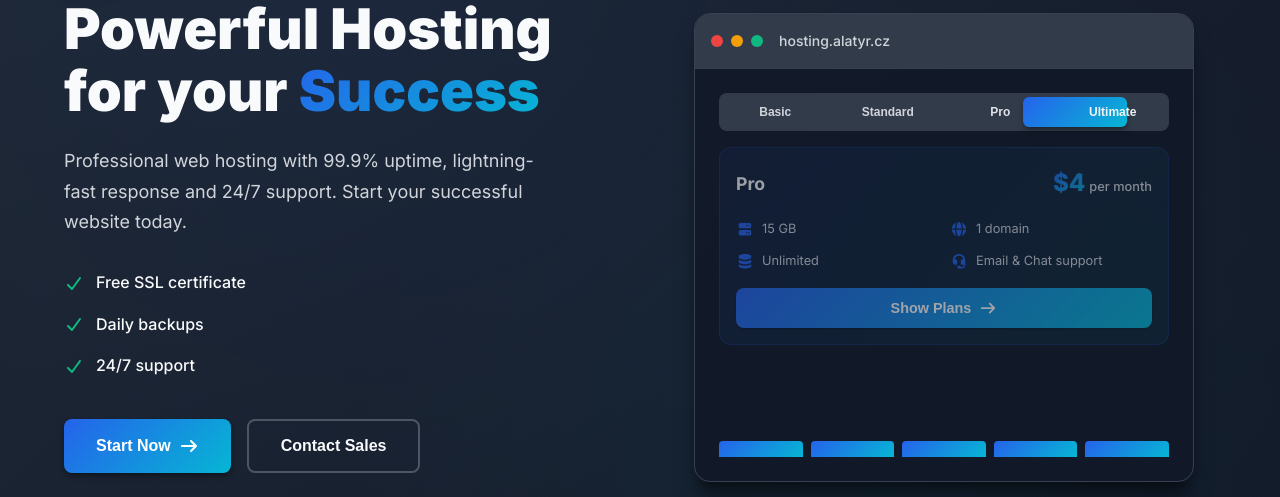
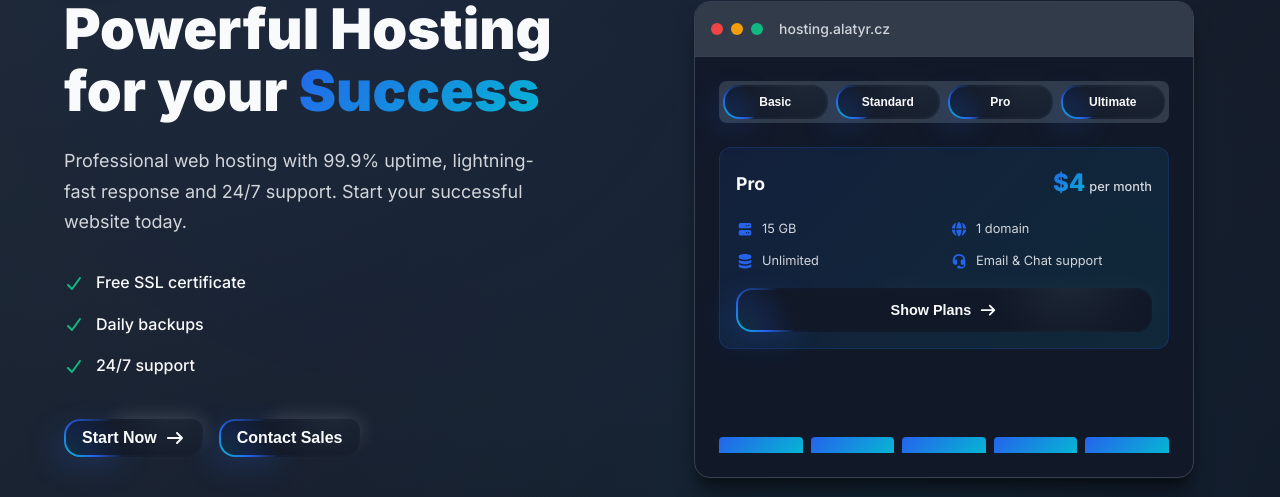
Before and after one commit to Svarog-tech/Svarog_web, a React (Create React App) app: page / in a window 1280 px wide. Shown: the part 300-797 px from the top of the page. Built offline with nearby package versions, Linux system fonts and the light colour scheme; no server answers.

Commit message:
moderni tlacitka misto claude sracka gradientu

```diff
--- a/src/App.css
+++ b/src/App.css
@@ -571,42 +571,145 @@ body {
 }
 
 .primary-btn {
-  background: var(--gradient-primary);
-  color: white;
+  cursor: pointer;
+  font-size: 1rem;
+  font-weight: 600;
+  border-radius: 16px;
   border: none;
-  padding: 1rem 2rem;
-  border-radius: 8px;
-  font-size: 1rem;
-  font-weight: 600;
-  cursor: pointer;
-  display: flex;
+  padding: 2px;
+  background: radial-gradient(circle 80px at 80% -10%, var(--surface), var(--surface-light));
+  position: relative;
+  display: inline-flex;
   align-items: center;
   gap: 0.5rem;
   transition: all 0.3s ease;
-  box-shadow: var(--shadow-md);
+}
+
+.primary-btn::after {
+  content: "";
+  position: absolute;
+  width: 65%;
+  height: 60%;
+  border-radius: 120px;
+  top: 0;
+  right: 0;
+  box-shadow: 0 0 20px rgba(255, 255, 255, 0.2);
+  z-index: -1;
+}
+
+[data-theme="dark"] .primary-btn {
+  background: radial-gradient(circle 80px at 80% -10%, var(--surface-light), var(--surface));
+}
+
+.primary-btn::before {
+  content: "";
+  position: absolute;
+  width: 70px;
+  height: 100%;
+  border-radius: 16px;
+  bottom: 0;
+  left: 0;
+  background: radial-gradient(
+    circle 60px at 0% 100%,
+    var(--accent-color),
+    var(--primary-color),
+    transparent
+  );
+  box-shadow: -10px 10px 30px rgba(37, 99, 235, 0.18);
+  z-index: 0;
+}
+
+.primary-btn > * {
+  position: relative;
+  z-index: 3;
+  padding: 0.5rem 1rem;
+  border-radius: 14px;
+  color: var(--text-primary);
+  background: radial-gradient(circle 80px at 80% -50%, var(--surface-alt), var(--surface));
+  display: flex;
+  align-items: center;
+  gap: 0.5rem;
+  width: 100%;
+  justify-content: center;
+}
+
+[data-theme="dark"] .primary-btn > * {
+  background: radial-gradient(circle 80px at 80% -50%, var(--surface-light), var(--surface));
 }
 
 .primary-btn:hover {
   transform: translateY(-2px);
-  box-shadow: var(--shadow-xl);
 }
 
 .secondary-btn {
-  background: transparent;
-  color: var(--text-primary);
-  border: 2px solid var(--border-medium);
-  padding: 1rem 2rem;
-  border-radius: 8px;
+  cursor: pointer;
   font-size: 1rem;
   font-weight: 600;
-  cursor: pointer;
+  border-radius: 16px;
+  border: none;
+  padding: 2px;
+  background: radial-gradient(circle 80px at 80% -10%, var(--surface), var(--surface-light));
+  position: relative;
+  display: inline-flex;
+  align-items: center;
+  gap: 0.5rem;
   transition: all 0.3s ease;
 }
 
+.secondary-btn::after {
+  content: "";
+  position: absolute;
+  width: 65%;
+  height: 60%;
+  border-radius: 120px;
+  top: 0;
+  right: 0;
+  box-shadow: 0 0 20px rgba(255, 255, 255, 0.2);
+  z-index: -1;
+}
+
+[data-theme="dark"] .secondary-btn {
+  background: radial-gradient(circle 80px at 80% -10%, var(--surface-light), var(--surface));
+}
+
+.secondary-btn::before {
+  content: "";
+  position: absolute;
+  width: 70px;
+  height: 100%;
+  border-radius: 16px;
+  bottom: 0;
+  left: 0;
+  background: radial-gradient(
+    circle 60px at 0% 100%,
+    var(--accent-color),
+    var(--primary-color),
+    transparent
+  );
+  box-shadow: -10px 10px 30px rgba(37, 99, 235, 0.18);
+  z-index: 0;
+}
+
+.secondary-btn > * {
+  position: relative;
+  z-index: 3;
+  padding: 0.5rem 1rem;
+  border-radius: 14px;
+  color: var(--text-primary);
+  background: radial-gradient(circle 80px at 80% -50%, var(--surface-alt), var(--surface));
+  display: flex;
+  align-items: center;
+  gap: 0.5rem;
+  width: 100%;
+  justify-content: center;
+}
+
+[data-theme="dark"] .secondary-btn > * {
+  background: radial-gradient(circle 80px at 80% -50%, var(--surface-light), var(--surface));
+}
+
 .secondary-btn:hover {
-  background: var(--surface-alt);
-  border-color: var(--primary-color);
-  color: var(--primary-color);
+  transform: translateY(-2px);
 }
 
 .hero-stats {
@@ -772,52 +875,80 @@ body {
 
 .plan-selector-btn {
   flex: 1;
-  background: transparent;
+  cursor: pointer;
+  font-size: 0.75rem;
+  font-weight: 600;
+  border-radius: 16px;
   border: none;
-  padding: 0.5rem 0.75rem;
-  border-radius: 6px;
-  font-size: 0.75rem;
-  font-weight: 600;
-  cursor: pointer;
-  color: var(--text-secondary);
+  padding: 2px;
+  background: radial-gradient(circle 80px at 80% -10%, var(--surface), var(--surface-light));
   position: relative;
-  z-index: 1;
-}
-
-/* Smooth Tab Active Background */
-.active-tab-background {
+  display: inline-flex;
+  align-items: center;
+  transition: all 0.3s ease;
+}
+
+.plan-selector-btn::after {
+  content: "";
   position: absolute;
+  width: 65%;
+  height: 60%;
+  border-radius: 120px;
   top: 0;
+  right: 0;
+  box-shadow: 0 0 20px rgba(255, 255, 255, 0.2);
+  z-index: -1;
+}
+
+[data-theme="dark"] .plan-selector-btn {
+  background: radial-gradient(circle 80px at 80% -10%, var(--surface-light), var(--surface));
+}
+
+.plan-selector-btn::before {
+  content: "";
+  position: absolute;
+  width: 40px;
+  height: 100%;
+  border-radius: 16px;
+  bottom: 0;
   left: 0;
-  right: 0;
-  bottom: 0;
-  background: var(--gradient-primary);
-  border-radius: 6px;
-  z-index: -1;
-  box-shadow: var(--shadow-md);
-}
-
-/* Active Tab Text */
-.plan-selector-btn.active .tab-text {
-  color: white;
-  position: relative;
-  z-index: 2;
-}
-
-/* Non-active Tab Text */
+  background: radial-gradient(
+    circle 40px at 0% 100%,
+    var(--accent-color),
+    var(--primary-color),
+    transparent
+  );
+  box-shadow: -10px 10px 30px rgba(37, 99, 235, 0.18);
+  z-index: 0;
+}
+
+/* Tab Text Container */
 .tab-text {
   position: relative;
-  z-index: 2;
-  transition: color 0.2s ease;
+  z-index: 3;
+  padding: 0.5rem 0.75rem;
+  border-radius: 14px;
+  color: var(--text-primary);
+  background: radial-gradient(circle 80px at 80% -50%, var(--surface-alt), var(--surface));
+  display: flex;
+  align-items: center;
+  width: 100%;
+  justify-content: center;
+  transition: all 0.2s ease;
+}
+
+[data-theme="dark"] .tab-text {
+  background: radial-gradient(circle 80px at 80% -50%, var(--surface-light), var(--surface));
+}
+
+/* Active Tab */
+.plan-selector-btn.active .tab-text {
+  color: var(--text-primary);
 }
 
 /* Hover Effects */
-.plan-selector-btn:hover:not(.active) {
-  color: var(--text-primary);
-}
-
-.plan-selector-btn:hover:not(.active) .tab-text {
-  color: var(--text-primary);
+.plan-selector-btn:hover {
+  transform: translateY(-2px);
 }
 
 /* Billing Toggle */
@@ -955,26 +1086,75 @@ body {
 
 .preview-show-plans-btn {
   width: 100%;
-  background: var(--gradient-primary);
-  color: white;
+  cursor: pointer;
+  font-size: 0.9rem;
+  font-weight: 600;
+  border-radius: 16px;
   border: none;
-  padding: 0.75rem 1.25rem;
-  border-radius: 8px;
-  font-size: 0.9rem;
-  font-weight: 600;
-  cursor: pointer;
+  padding: 2px;
+  background: radial-gradient(circle 80px at 80% -10%, var(--surface), var(--surface-light));
+  position: relative;
+  display: inline-flex;
+  align-items: center;
+  gap: 0.5rem;
   transition: all 0.3s ease;
   margin-top: 1rem;
-  display: flex;
-  align-items: center;
+}
+
+.preview-show-plans-btn::after {
+  content: "";
+  position: absolute;
+  width: 65%;
+  height: 60%;
+  border-radius: 120px;
+  top: 0;
+  right: 0;
+  box-shadow: 0 0 20px rgba(255, 255, 255, 0.2);
+  z-index: -1;
+}
+
+[data-theme="dark"] .preview-show-plans-btn {
+  background: radial-gradient(circle 80px at 80% -10%, var(--surface-light), var(--surface));
+}
+
+.preview-show-plans-btn::before {
+  content: "";
+  position: absolute;
+  width: 70px;
+  height: 100%;
+  border-radius: 16px;
+  bottom: 0;
+  left: 0;
+  background: radial-gradient(
+    circle 60px at 0% 100%,
+    var(--accent-color),
+    var(--primary-color),
+    transparent
+  );
+  box-shadow: -10px 10px 30px rgba(37, 99, 235, 0.18);
+  z-index: 0;
+}
+
+.preview-show-plans-btn > * {
+  position: relative;
+  z-index: 3;
+  padding: 0.75rem 1.25rem;
+  border-radius: 14px;
+  color: var(--text-primary);
+  background: radial-gradient(circle 80px at 80% -50%, var(--surface-alt), var(--surface));
+  display: flex;
+  align-items: center;
+  gap: 0.5rem;
+  width: 100%;
   justify-content: center;
-  gap: 0.5rem;
-  box-shadow: var(--shadow-sm);
+}
+
+[data-theme="dark"] .preview-show-plans-btn > * {
+  background: radial-gradient(circle 80px at 80% -50%, var(--surface-light), var(--surface));
 }
 
 .preview-show-plans-btn:hover {
-  transform: translateY(-1px);
-  box-shadow: var(--shadow-md);
+  transform: translateY(-2px);
 }
 
 /* Dark mode adjustments */
--- a/src/components/Hero.tsx
+++ b/src/components/Hero.tsx
@@ -91,11 +91,13 @@ const Hero: React.FC = () => {
                 className="primary-btn"
                 onClick={() => document.getElementById('hosting')?.scrollIntoView({ behavior: 'smooth' })}
               >
-                {t('hero.startNow')}
-                <FontAwesomeIcon icon={faArrowRight} />
+                <span>
+                  {t('hero.startNow')}
+                  <FontAwesomeIcon icon={faArrowRight} />
+                </span>
               </button>
               <button className="secondary-btn">
-                {t('hero.contactSales')}
+                <span>{t('hero.contactSales')}</span>
               </button>
             </motion.div>
 
@@ -154,20 +156,7 @@ const Hero: React.FC = () => {
                           stiffness: 400,
                           damping: 30
                         }}
-                        style={{ position: 'relative' }}
                       >
-                        {selectedPlan.id === plan.id && (
-                          <motion.div
-                            layoutId="activeTab"
-                            className="active-tab-background"
-                            initial={false}
-                            transition={{
-                              type: "spring",
-                              stiffness: 500,
-                              damping: 30
-                            }}
-                          />
-                        )}
                         <span className="tab-text">{t(`plans.${plan.id}.name`)}</span>
                       </motion.button>
                     ))}
@@ -216,8 +205,10 @@ const Hero: React.FC = () => {
                         whileTap={{ scale: 0.95 }}
                         onClick={() => document.getElementById('hosting')?.scrollIntoView({ behavior: 'smooth' })}
                       >
-                        {t('hero.showPlans')}
-                        <FontAwesomeIcon icon={faArrowRight} />
+                        <span>
+                          {t('hero.showPlans')}
+                          <FontAwesomeIcon icon={faArrowRight} />
+                        </span>
                       </motion.button>
                     </motion.div>
                   </AnimatePresence>
--- a/src/pages/Register.css
+++ b/src/pages/Register.css
@@ -107,44 +107,75 @@
 }
 
 .oauth-btn {
-  display: flex;
-  align-items: center;
-  justify-content: center;
-  gap: 0.75rem;
-  padding: 0.875rem 1rem;
-  border: 2px solid var(--border);
-  border-radius: 10px;
-  background: var(--surface-alt);
-  color: var(--text-primary);
+  cursor: pointer;
   font-size: 0.875rem;
   font-weight: 500;
-  cursor: pointer;
+  border-radius: 16px;
+  border: none;
+  padding: 2px;
+  background: radial-gradient(circle 80px at 80% -10%, var(--surface), var(--surface-light));
+  position: relative;
+  display: inline-flex;
+  align-items: center;
+  gap: 0.75rem;
   transition: all 0.3s ease;
   text-decoration: none;
-  position: relative;
-  overflow: hidden;
+}
+
+.oauth-btn::after {
+  content: "";
+  position: absolute;
+  width: 65%;
+  height: 60%;
+  border-radius: 120px;
+  top: 0;
+  right: 0;
+  box-shadow: 0 0 20px rgba(255, 255, 255, 0.2);
+  z-index: -1;
+}
+
+[data-theme="dark"] .oauth-btn {
+  background: radial-gradient(circle 80px at 80% -10%, var(--surface-light), var(--surface));
 }
 
 .oauth-btn::before {
-  content: '';
+  content: "";
   position: absolute;
-  top: 0;
-  left: -100%;
-  width: 100%;
+  width: 50px;
   height: 100%;
-  background: linear-gradient(90deg, transparent, rgba(255, 255, 255, 0.1), transparent);
-  transition: left 0.5s ease;
+  border-radius: 16px;
+  bottom: 0;
+  left: 0;
+  background: radial-gradient(
+    circle 50px at 0% 100%,
+    var(--accent-color),
+    var(--primary-color),
+    transparent
+  );
+  box-shadow: -10px 10px 30px rgba(37, 99, 235, 0.18);
+  z-index: 0;
 }
 
-.oauth-btn:hover::before {
-  left: 100%;
+.oauth-btn > .oauth-content {
+  position: relative;
+  z-index: 3;
+  padding: 0.875rem 1rem;
+  border-radius: 14px;
+  color: var(--text-primary);
+  background: radial-gradient(circle 80px at 80% -50%, var(--surface-alt), var(--surface));
+  display: flex;
+  align-items: center;
+  gap: 0.75rem;
+  width: 100%;
+  justify-content: center;
+}
+
+[data-theme="dark"] .oauth-btn > .oauth-content {
+  background: radial-gradient(circle 80px at 80% -50%, var(--surface-light), var(--surface));
 }
 
 .oauth-btn:hover {
-  border-color: var(--provider-color, var(--primary-color));
-  background: var(--surface);
   transform: translateY(-2px);
-  box-shadow: 0 4px 15px rgba(0, 0, 0, 0.1);
 }
 
 .oauth-btn:active {
@@ -470,33 +501,81 @@
 
 .register-button {
   width: 100%;
-  padding: 1rem 2rem;
-  background: linear-gradient(135deg, var(--primary-color), var(--accent-color));
-  color: white;
-  border: none;
-  border-radius: 10px;
+  cursor: pointer;
   font-size: 1rem;
   font-weight: 600;
-  cursor: pointer;
+  border-radius: 16px;
+  border: none;
+  padding: 2px;
+  background: radial-gradient(circle 80px at 80% -10%, var(--surface), var(--surface-light));
+  position: relative;
+  display: inline-flex;
+  align-items: center;
+  gap: 0.5rem;
   transition: all 0.3s ease;
+  margin-top: 1rem;
+}
+
+.register-button::after {
+  content: "";
+  position: absolute;
+  width: 65%;
+  height: 60%;
+  border-radius: 120px;
+  top: 0;
+  right: 0;
+  box-shadow: 0 0 20px rgba(255, 255, 255, 0.2);
+  z-index: -1;
+}
+
+[data-theme="dark"] .register-button {
+  background: radial-gradient(circle 80px at 80% -10%, var(--surface-light), var(--surface));
+}
+
+.register-button::before {
+  content: "";
+  position: absolute;
+  width: 70px;
+  height: 100%;
+  border-radius: 16px;
+  bottom: 0;
+  left: 0;
+  background: radial-gradient(
+    circle 60px at 0% 100%,
+    var(--accent-color),
+    var(--primary-color),
+    transparent
+  );
+  box-shadow: -10px 10px 30px rgba(37, 99, 235, 0.18);
+  z-index: 0;
+}
+
+.register-button > * {
+  position: relative;
+  z-index: 3;
+  padding: 1rem 2rem;
+  border-radius: 14px;
+  color: var(--text-primary);
+  background: radial-gradient(circle 80px at 80% -50%, var(--surface-alt), var(--surface));
   display: flex;
   align-items: center;
+  gap: 0.5rem;
+  width: 100%;
   justify-content: center;
-  gap: 0.5rem;
-  box-shadow: 0 4px 15px rgba(37, 99, 235, 0.3);
-  margin-top: 1rem;
+}
+
+[data-theme="dark"] .register-button > * {
+  background: radial-gradient(circle 80px at 80% -50%, var(--surface-light), var(--surface));
 }
 
 .register-button:hover:not(:disabled) {
   transform: translateY(-2px);
-  box-shadow: 0 8px 25px rgba(37, 99, 235, 0.4);
 }
 
 .register-button:disabled {
   opacity: 0.6;
   cursor: not-allowed;
   transform: none;
-  box-shadow: 0 4px 15px rgba(37, 99, 235, 0.2);
 }
 
 .register-footer {
```
